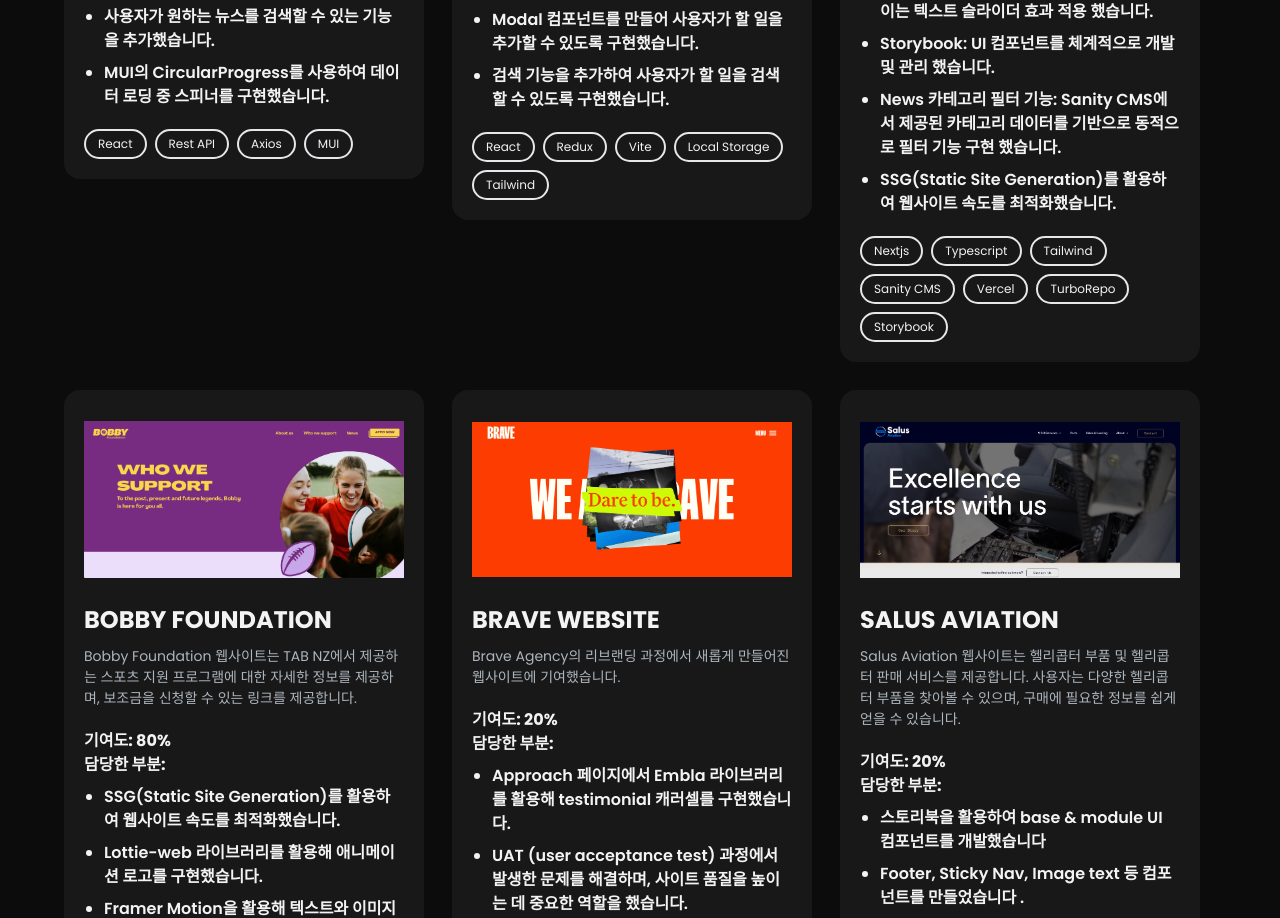
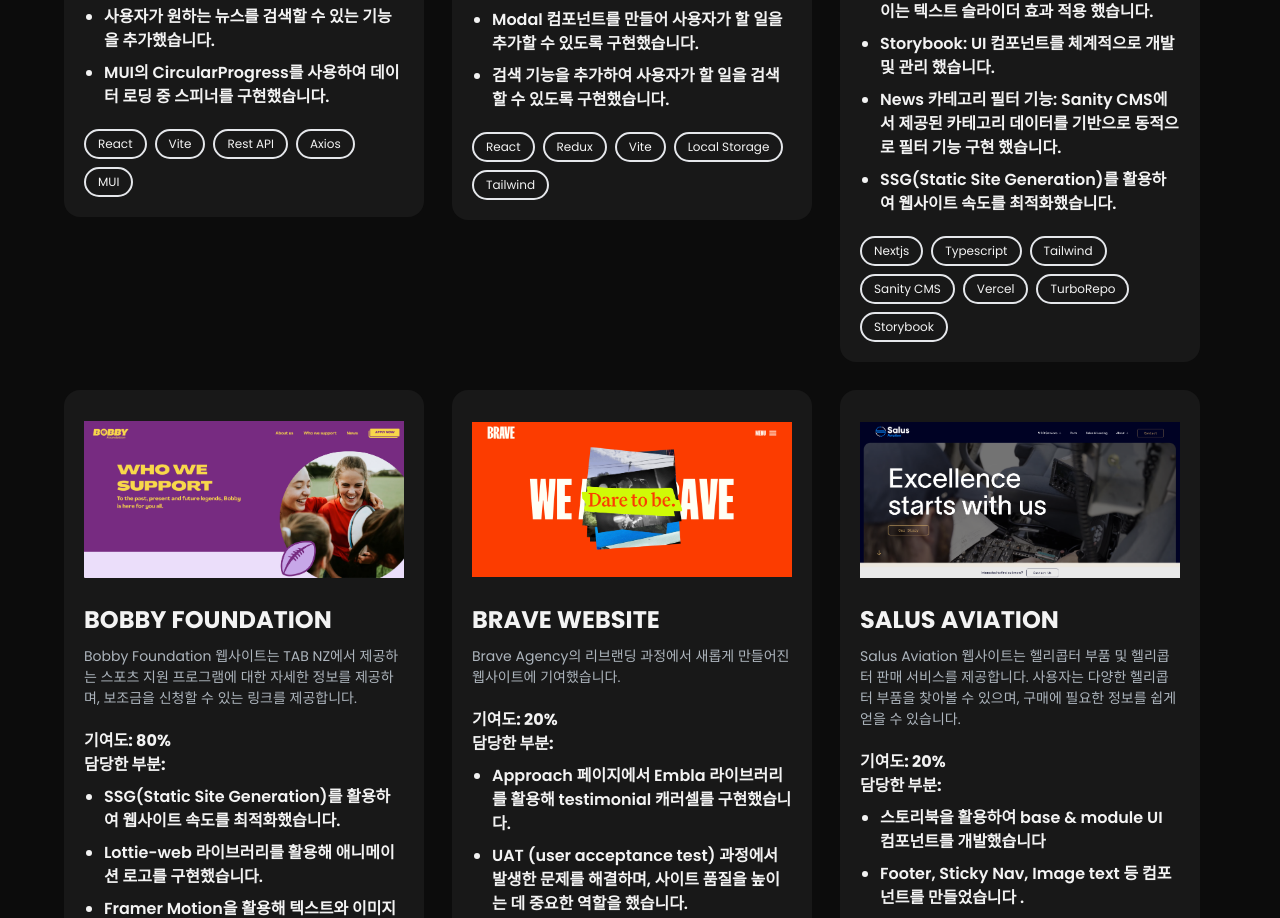
Before and after one commit to Graceyeo95/yeosujung-portfolio, a React (Vite) app: page / in a window 1280 px wide. Shown: the part 4724-5642 px from the top of the page. Built offline with nearby package versions, Linux system fonts and the light colour scheme.

Commit message:
update project tags to include Vite

```diff
--- a/src/data/index.js
+++ b/src/data/index.js
@@ -218,7 +218,7 @@
     description:
       'Material UI로 반응형 UI를 구현했으며, REST API와 Axios를 사용해 뉴스 데이터를 불러옵니다. 또한 사용자가 뉴스를 검색하고, 카테고리 별로 뉴스를 볼 수 있습니다.',
     contribution_rate: '100',
-    tags: ['React', 'Rest API', 'Axios', 'MUI'],
+    tags: ['React', 'Vite', 'Rest API', 'Axios', 'MUI'],
     points: [
       'RapidAPI의 REST API와 Axios를 사용하여 뉴스를 불러오는 기능을 구현했습니다.',
       'Material UI를 사용해 반응형 UI를 구현했습니다.',
```
